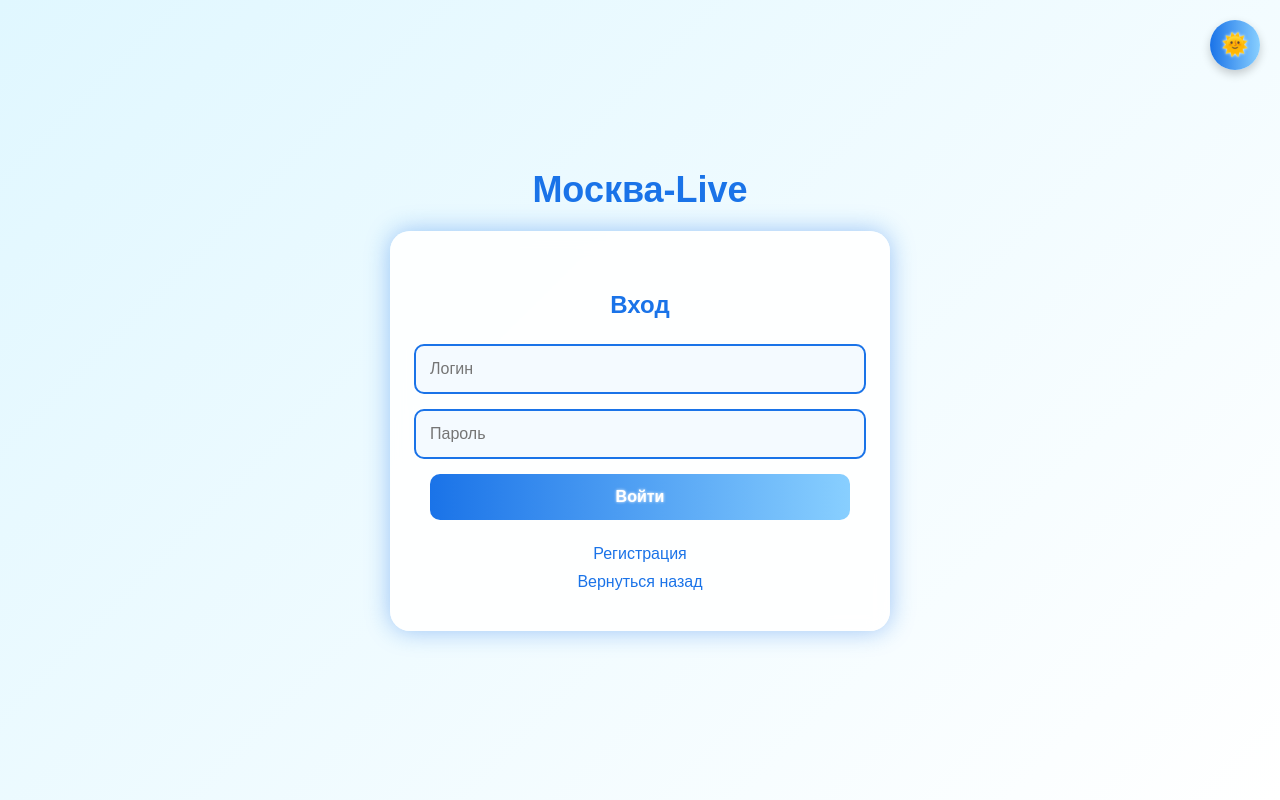
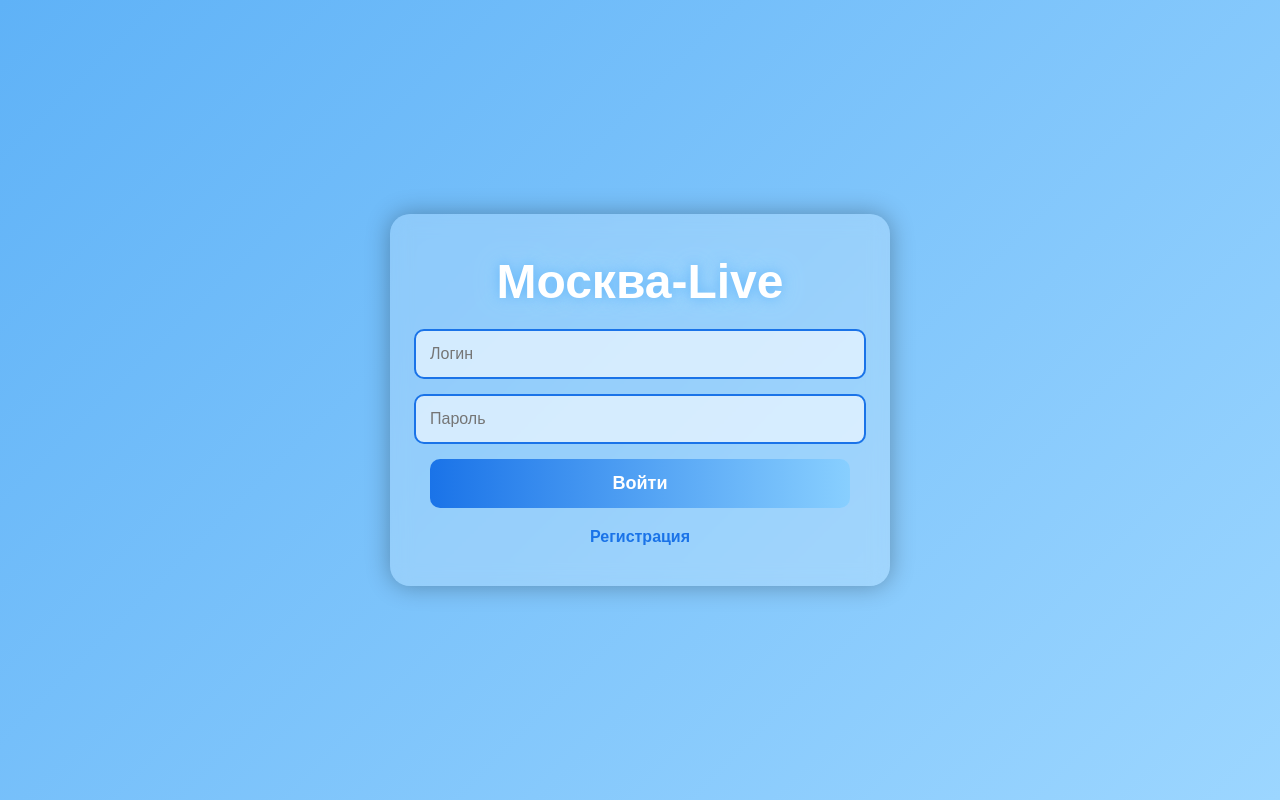
Before and after one commit to NikxnOff2004/moskowlivermrp, a plain HTML site: page log.html in a window 1280 px wide. Drawn offline with Linux system fonts and the light colour scheme; a web font is replaced by a local one.

Commit message:
log.html

```diff
--- a/log.html
+++ b/log.html
@@ -14,191 +14,124 @@
     justify-content: center;
     align-items: center;
     height: 100vh;
+    background: linear-gradient(135deg, #5fb2f7, #9cd6ff);
     transition: background 0.5s, color 0.5s;
-        color: #333;
+    color: #fff;
     position: relative;
 }
 
-    body.light {
-        background: linear-gradient(135deg, #e0f7ff, #ffffff);
-        color: #333;
-    }
-
-    body.dark {
-        background: linear-gradient(135deg, #1b1b2f, #0f0f1a);
-        color: #fff;
-    }
-
-    .container {
-        text-align: center;
-        display: flex;
-        flex-direction: column;
-        align-items: center;
-    }
-
-    .logo {
-        font-size: 36px;
-        font-weight: 700;
-        margin-bottom: 20px;
-    }
-
-    body.light .logo { color: #1a73e8; }
-    body.dark .logo { color: #00f0ff; }
-
+/* --- Контейнер --- */
 .login-box {
     width: 420px;
     padding: 40px;
     border-radius: 20px;
     box-shadow: 0 0 25px rgba(0,0,0,0.3);
     backdrop-filter: blur(10px);
+    background: rgba(255,255,255,0.2);
     display: flex;
     flex-direction: column;
     align-items: center;
-        transition: background 0.5s, box-shadow 0.5s;
+    transition: background 0.5s;
 }
 
-    body.light .login-box {
-        background: rgba(255, 255, 255, 0.9);
-        box-shadow: 0 0 25px rgba(26, 115, 232, 0.4);
+/* --- Логотип --- */
+.logo {
+    font-size: 48px;
+    font-weight: 700;
+    margin-bottom: 20px;
+    text-shadow: 0 0 15px #5fb2f7, 0 0 30px #9cd6ff;
+    animation: glow 3s ease-in-out infinite alternate;
 }
 
-    body.dark .login-box {
-        background: rgba(20, 20, 35, 0.8);
-        box-shadow: 0 0 25px #00f0ff, 0 0 50px #9b00ff;
+@keyframes glow {
+    0% {text-shadow: 0 0 10px #5fb2f7, 0 0 20px #9cd6ff;}
+    100% {text-shadow: 0 0 20px #5fb2f7, 0 0 40px #9cd6ff;}
 }
 
-    h2 {
-        margin-bottom: 25px;
-        font-weight: 700;
-    }
-
-    body.light h2 { color: #1a73e8; }
-    body.dark h2 { color: #00f0ff; }
-
-    input, button {
+/* --- Поля ввода --- */
+input {
     width: 100%;
     padding: 14px;
     margin-bottom: 15px;
     border-radius: 10px;
-        border: 2px solid;
+    border: 2px solid #1a73e8;
     font-size: 16px;
     outline: none;
+    background: rgba(240,248,255,0.7);
     transition: 0.3s;
 }
 
-    body.light input {
-        border-color: #1a73e8;
-        background: rgba(240,248,255,0.7);
-        color: #333;
+input:focus {
+    box-shadow: 0 0 10px #88cfff;
 }
 
-    body.dark input {
-        border-color: #00f0ff;
-        background: rgba(0,0,0,0.4);
+/* --- Кнопки --- */
+button {
+    width: 100%;
+    padding: 14px;
+    margin-bottom: 10px;
+    border-radius: 10px;
+    border: none;
+    font-size: 18px;
+    font-weight: 700;
+    cursor: pointer;
+    background: linear-gradient(90deg, #1a73e8, #88cfff);
     color: #fff;
+    transition: 0.3s;
 }
 
-    input:focus {
-        box-shadow: 0 0 10px;
+button:hover {
+    opacity: 0.9;
 }
 
-    body.light input:focus { box-shadow: 0 0 10px #88cfff; }
-    body.dark input:focus { box-shadow: 0 0 10px #00f0ff; }
-
-    button {
-        font-weight: 700;
-        cursor: pointer;
-        text-shadow: 0 0 3px #fff;
-    }
-
-    body.light button { background: linear-gradient(90deg, #1a73e8, #88cfff); color: white; border: none; }
-    body.dark button { background: linear-gradient(90deg, #00f0ff, #9b00ff); color: white; border: none; }
-
-    button:hover { opacity: 0.9; }
-
-    .back, .register-link {
-        display: block;
+/* --- Кнопка регистрации --- */
+.register-link {
     margin-top: 10px;
     text-decoration: none;
-        font-weight: 500;
-    }
-
-    body.light .back, body.light .register-link { color: #1a73e8; }
-    body.dark .back, body.dark .register-link { color: #00f0ff; }
-
-    /* --- Плавающая кнопка темы --- */
-    .theme-switch {
-        position: fixed;
-        top: 20px;
-        right: 20px;
-        width: 50px;
-        height: 50px;
-        border-radius: 50%;
-        border: none;
-        background: #ffd700;
-        display: flex;
-        justify-content: center;
-        align-items: center;
-        cursor: pointer;
-        font-size: 22px;
-        transition: background 0.3s, transform 0.3s;
-        z-index: 100;
-        box-shadow: 0 4px 10px rgba(0,0,0,0.2);
-    }
-
-    body.dark .theme-switch {
-        background: #333;
-        color: #ffd700;
-    }
-
-    .theme-switch:hover {
-        transform: scale(1.1);
+    color: #1a73e8;
+    font-weight: 700;
 }
 
 </style>
 </head>
-<body class="light">
-
-<div class="container">
-    <div class="logo">Москва-Live</div>
+<body>
 
 <div class="login-box">
-        <h2>Вход</h2>
+    <div class="logo">Москва-Live</div>
 
     <input type="text" id="login" placeholder="Логин">
     <input type="password" id="password" placeholder="Пароль">
 
     <button onclick="loginUser()">Войти</button>
     <a href="reg.html" class="register-link">Регистрация</a>
-        <a href="index.html" class="back">Вернуться назад</a>
-    </div>
 </div>
 
-<button class="theme-switch" id="themeBtn">🌞</button>
-
 <script>
+// Получаем пользователей из localStorage
 let users = JSON.parse(localStorage.getItem('users') || '[]');
 
 function loginUser() {
-    let loginInput = document.getElementById('login').value;
-    let passwordInput = document.getElementById('password').value;
+    let login = document.getElementById('login').value.trim();
+    let pass = document.getElementById('password').value.trim();
 
-    let user = users.find(u => u.login === loginInput && u.pass === passwordInput);
-
-    if(user) {
-        alert(`Добро пожаловать, ${user.firstname}!`);
-        // Можно перенаправить на страницу профиля
-    } else {
-        alert("Неверный логин или пароль!");
-    }
+    // Проверка на пустые поля
+    if(!login || !pass){
+        alert("❌ Пожалуйста, заполните все поля!");
+        return;
     }
 
-const themeBtn = document.getElementById('themeBtn');
-themeBtn.addEventListener('click', () => {
-    document.body.classList.toggle('dark');
-    document.body.classList.toggle('light');
-    themeBtn.textContent = document.body.classList.contains('dark') ? '🌙' : '🌞';
-});
+    // Поиск пользователя
+    let user = users.find(u => u.login === login && u.pass === pass);
+    if(!user){
+        alert("❌ Неверный логин или пароль!");
+        return;
+    }
+
+    alert(`✅ Привет, ${user.firstname}! Вы успешно вошли.`);
+    // Можно сделать редирект на главную или профиль
+    window.location.href = "index.html";
+}
 </script>
+
 </body>
 </html>
```
Lines whose indentation alone changed are shown as unchanged.
